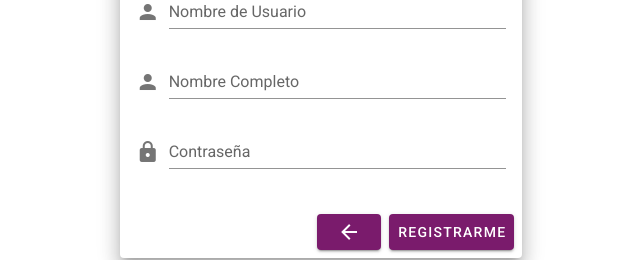
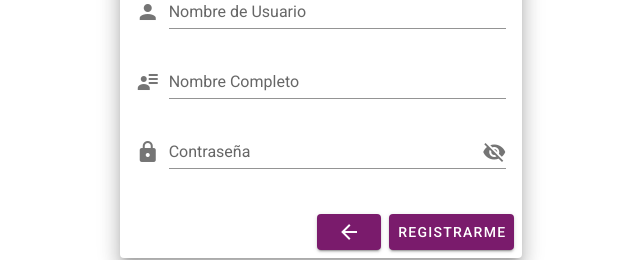
Before and after one commit to rsearb00/SIGBI, a Vue app in the folder Frontend/: page /registro in a window 1280 px wide. Shown: the part 321-581 px from the top of the page, without its empty margins (319-959 px from the left). Built offline with nearby package versions, Linux system fonts and the light colour scheme.

Commit message:
Aplicación acabada v1.0

```diff
--- a/Frontend/src/background.js
+++ b/Frontend/src/background.js
@@ -13,8 +13,9 @@ protocol.registerSchemesAsPrivileged([
 async function createWindow() {
   // Create the browser window.
   const win = new BrowserWindow({
-    width: 800,
-    height: 600,
+    width: 1920,
+    height: 1080,
+    icon: "./build/iconTapON.ico",
     webPreferences: {
       // Use pluginOptions.nodeIntegration, leave this alone
       // See nklayman.github.io/vue-cli-plugin-electron-builder/guide/security.html#node-integration for more info
--- a/Frontend/src/views/Inicio.vue
+++ b/Frontend/src/views/Inicio.vue
@@ -1,5 +1,5 @@
 <template>
-  <v-app id="keep" >
+  <v-app id="keep">
     <ToolbarTapON v-bind:idUsuario="idUsuario" v-bind:isInicio="true" />
     <div class="text-center">
       <v-btn class="ma-2" elevation="5" dark color="#7A1B6C" @click="tapa()">
--- a/Frontend/src/views/Login.vue
+++ b/Frontend/src/views/Login.vue
@@ -1,5 +1,5 @@
 <template>
-  <v-app id="inspire" >
+  <v-app id="inspire">
     <v-content>
       <v-container class="fill-height" fluid>
         <v-row align="center" justify="center">
@@ -21,21 +21,26 @@
               <v-card-text>
                 <v-form>
                   <v-text-field
+                    color="#7A4272"
                     label="Usuario"
                     name="login"
                     prepend-icon="mdi-account"
                     type="text"
                     v-model="id"
+                    @keyup.enter="iniciarSesion()"
                   />
 
                   <v-text-field
+                    color="#7A4272"
                     id="password"
                     label="Contraseña"
                     name="password"
                     prepend-icon="mdi-lock"
-                    type="password"
                     v-model="contrasenya"
+                    :append-icon="mostrarPass ? 'mdi-eye' : 'mdi-eye-off'"
+                    :type="mostrarPass ? 'text' : 'password'"
                     @keyup.enter="iniciarSesion()"
+                    @click:append="mostrarPass = !mostrarPass"
                   />
                 </v-form>
               </v-card-text>
@@ -69,17 +74,18 @@ export default {
   data: () => ({
     id: "",
     contrasenya: "",
+    mostrarPass: false,
     alerta: false,
     tipoAlerta: "",
-    textoAlerta: ""
+    textoAlerta: "",
   }),
   methods: {
-    registrarse: function() {
+    registrarse: function () {
       this.$router.push({
-        name: "Registro"
+        name: "Registro",
       });
     },
-    iniciarSesion: function() {
+    iniciarSesion: function () {
       this.alerta = false;
       if (this.id == "" && this.contrasenya == "") {
         this.tipoAlerta = "error";
@@ -99,9 +105,9 @@ export default {
         axios
           .post("http://localhost:3000/login", {
             user: this.id,
-            password: this.contrasenya
+            password: this.contrasenya,
           })
-          .then(response => {
+          .then((response) => {
             //Llamada exitosa
             if (response.data.ok) {
               this.tipoAlerta = "success";
@@ -111,7 +117,7 @@ export default {
               setTimeout(() => {
                 this.$router.push({
                   name: "Inicio",
-                  params: { idUsuario: this.id }
+                  params: { idUsuario: this.id },
                 });
               }, 750);
             } else {
@@ -121,14 +127,14 @@ export default {
               console.log(response.data.ok + " Fallo en el inicio de sesión");
             }
           })
-          .catch(alerta => {
+          .catch((alerta) => {
             //alerta
             console.log(alerta);
           });
       }
-    }
+    },
   },
-  mounted: function() {}
+  mounted: function () {},
 };
 </script>
 
--- a/Frontend/src/views/Registro.vue
+++ b/Frontend/src/views/Registro.vue
@@ -21,27 +21,34 @@
               <v-card-text>
                 <v-form>
                   <v-text-field
+                    color="#7A4272"
                     label="Nombre de Usuario"
                     name="login"
                     prepend-icon="mdi-account"
                     type="text"
                     v-model="id"
+                    v-on:keyup.enter="crearUsuario()"
                   />
                   <v-text-field
+                    color="#7A4272"
                     label="Nombre Completo"
                     name="login"
-                    prepend-icon="mdi-account"
+                    prepend-icon="mdi-account-details"
                     type="text"
                     v-model="nombreCompleto"
+                    v-on:keyup.enter="crearUsuario()"
                   />
                   <v-text-field
+                    color="#7A4272"
                     id="password"
                     label="Contraseña"
                     name="password"
                     prepend-icon="mdi-lock"
-                    type="password"
+                    :append-icon="mostrarPass ? 'mdi-eye' : 'mdi-eye-off'"
+                    :type="mostrarPass ? 'text' : 'password'"
                     v-model="contrasenya"
-                    v-on:keyup.enter="clickeo"
+                    v-on:keyup.enter="crearUsuario()"
+                    @click:append="mostrarPass = !mostrarPass"
                   />
                 </v-form>
               </v-card-text>
@@ -71,18 +78,19 @@ export default {
   data: () => ({
     id: "",
     contrasenya: "",
+    mostrarPass: false,
     nombreCompleto: "",
     alerta: false,
     tipoAlerta: "",
-    textoAlerta: ""
+    textoAlerta: "",
   }),
   methods: {
-    iniciarSesion: function() {
+    iniciarSesion: function () {
       this.$router.push({
-        name: "Login"
+        name: "Login",
       });
     },
-    crearUsuario: function() {
+    crearUsuario: function () {
       this.alerta = false;
       if (
         this.id == "" &&
@@ -107,9 +115,9 @@ export default {
           .post("http://localhost:3000/registro", {
             user: this.id,
             password: this.contrasenya,
-            name: this.nombreCompleto
+            name: this.nombreCompleto,
           })
-          .then(response => {
+          .then((response) => {
             //Llamada exitosa
             if (response.data.ok) {
               this.tipoAlerta = "success";
@@ -118,7 +126,7 @@ export default {
               this.textoAlerta = "¡Usuario " + this.id + " creado!";
               setTimeout(() => {
                 this.$router.push({
-                  name: "Login"
+                  name: "Login",
                 });
               }, 1000);
             } else {
@@ -128,14 +136,14 @@ export default {
               console.log(response.data.ok + " Fallo en el registro");
             }
           })
-          .catch(alerta => {
+          .catch((alerta) => {
             //alerta
             console.log(alerta);
           });
       }
-    }
+    },
   },
-  mounted: function() {}
+  mounted: function () {},
 };
 </script>
 
```
Also changed, not shown: 3 other files (tests, documents, lock files or other folders).
